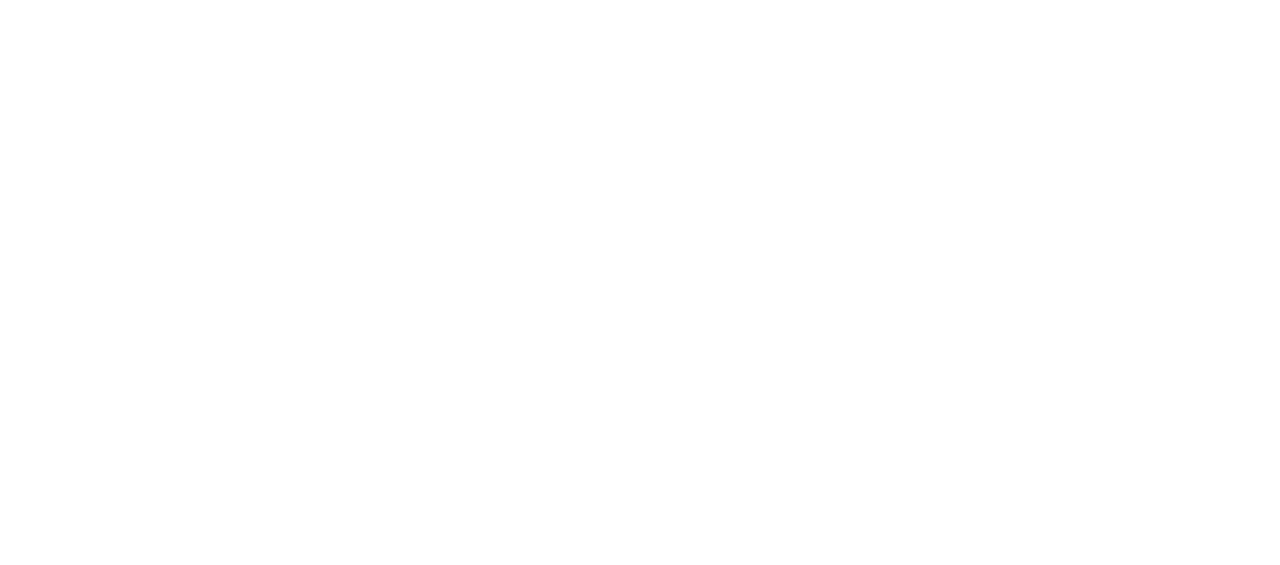
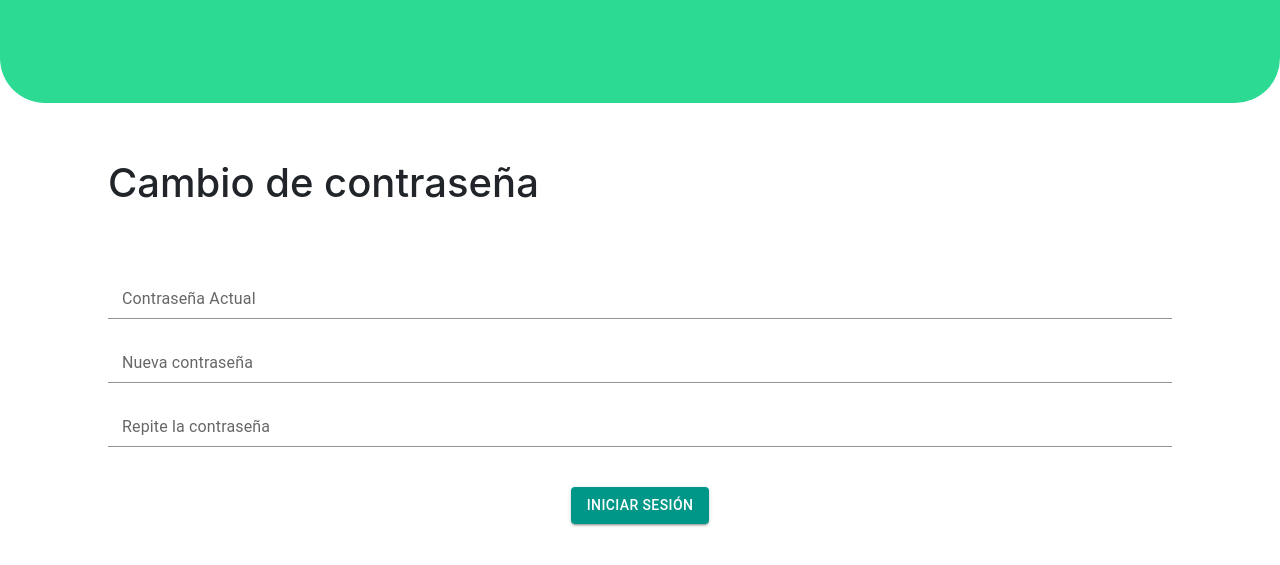
Before and after one commit to checalo-mx/front-end, a React (Create React App) app: page /changePassword in a window 1280 px wide. Before the commit this address had no page. Shown: the part 217-782 px from the top of the page. Built offline with nearby package versions, Linux system fonts and the light colour scheme.

Commit message:
adding to feature/changePassword

```diff
--- a/src/App.js
+++ b/src/App.js
@@ -10,6 +10,7 @@ import UserSettings from "./Pages/UserSettings/UserSettings";
 import Home from "./Pages/Home/Home";
 import ProductView from "./Pages/ProductView/ProductView";
 import Landing from "./Pages/Landing/Landing";
+import ChangePassword from "./Pages/ChangePassword/ChangePassword";
 
 function App() {
     return (
@@ -21,6 +22,7 @@ function App() {
                 <Route path="/usersettings" element={<UserSettings />} />
                 <Route path="/" element={<Home />} />
                 <Route path="/productView" element={<ProductView />} />
+                <Route path="/changePassword" element={<ChangePassword/>}/>
             </Routes>
         </BrowserRouter>
     );
--- a/src/Components/Buttons/Primary/PrimaryButton.jsx
+++ b/src/Components/Buttons/Primary/PrimaryButton.jsx
@@ -3,7 +3,7 @@ import React from "react";
 
 const PrimaryButton = (props) => {
   return (
-    <Button type={props.type} color={props.color} variant={props.variant} size={props.size}>
+    <Button type={props.type} color={props.color} startIcon={props.startIcon} variant={props.variant} size={props.size} className={props.classes}>
       {props.buttonText}
     </Button>
   );
--- /dev/null
+++ b/src/Pages/ChangePassword/ChangePassword.jsx
@@ -0,0 +1,55 @@
+import React from "react";
+import { Grid } from "@mui/material";
+import Background from "../../Components/Backgrounds/Background";
+import InputForm from "../../Components/Inputs/InputForm";
+import CardTitle from "../../Components/Titles/CardTitle";
+import PrimaryButton from "../../Components/Buttons/Primary/PrimaryButton";
+
+
+const ChangePassword = () => {
+    return (
+        <div>
+            <Background />
+            <Grid
+                container
+                spacing={2}
+                justifyContent="center"
+                marginTop={5}
+                marginBottom={7}
+            >
+                <Grid item xs={10}>
+                    <CardTitle titleText="Cambio de contraseña" />
+                </Grid>
+            </Grid>
+            <Grid container spacing={{ xs: 2 }} justifyContent="center">
+                <Grid item xs={10}>
+                    <InputForm label="Contraseña Actual" />
+                </Grid>
+
+                <Grid item xs={10}>
+                    <InputForm label="Nueva contraseña" />
+                </Grid>
+
+                <Grid item xs={10}>
+                    <InputForm label="Repite la contraseña" />
+                </Grid>
+            </Grid>
+            <Grid item>
+              <Grid container xs={{ xs:2 }} justifyContent="center" marginTop={5} marginBottom={3}>
+                <Grid item >
+                <PrimaryButton
+                buttonText="Iniciar sesión"
+                color="primary"
+                type="submit"
+                variant="contained"
+                size="medium"
+              />
+                </Grid>
+              </Grid>
+
+            </Grid>
+        </div>
+    );
+};
+
+export default ChangePassword;
--- a/src/Pages/ProductView/ProductView.jsx
+++ b/src/Pages/ProductView/ProductView.jsx
@@ -5,8 +5,19 @@ import CardTitle from "../../Components/Titles/CardTitle";
 import OutlinedCard from "../../Components/Cards/OutlinedCard";
 import Typography from "@mui/material/Typography";
 import PrimaryButton from "../../Components/Buttons/Primary/PrimaryButton";
+import QrCodeScannerOutlinedIcon from "@mui/icons-material/QrCodeScannerOutlined";
+import HomeTwoToneIcon from "@mui/icons-material/HomeTwoTone";
+import { makeStyles } from "@mui/styles";
 
-const ProductView = () => {
+const useStyles= makeStyles({
+    productViewButton: {
+        width: "140px",
+        height: "25px",
+    },
+});
+
+const ProductView = (props) => {
+    const classes = useStyles();
     return (
         <div>
             <Grid container spacing={{ xs: 2 }} justifyContent="center">
@@ -32,27 +43,26 @@ const ProductView = () => {
                     </Grid>
                 </Grid>
                 <Grid item xs={10} marginTop={3}>
-                    <Grid
-                        container
-                        spacing={{ xs: 2 }}
-                        justifyContent="center"
-                    >
+                    <Grid container spacing={{ xs: 2 }} justifyContent="center">
                         <Grid item>
                             <PrimaryButton
-                                buttonText="REGISTRATE"
-                                color="primary"
+                                buttonText="Escanear"
+                                color="secondary"
                                 type="submit"
                                 variant="contained"
-                                size="sm"
+                                startIcon={<QrCodeScannerOutlinedIcon />}
+                                classes={classes.productViewButton}
+
                             />
                         </Grid>
                         <Grid item>
                             <PrimaryButton
-                                buttonText="REGISTRATE"
+                                buttonText="Home"
                                 color="primary"
                                 type="submit"
                                 variant="contained"
-                                size="sm"
+                                startIcon={<HomeTwoToneIcon />}
+                                classes={classes.productViewButton}
                             />
                         </Grid>
                     </Grid>
```
Also changed, not shown: 1 other file (tests, documents, lock files or other folders).
